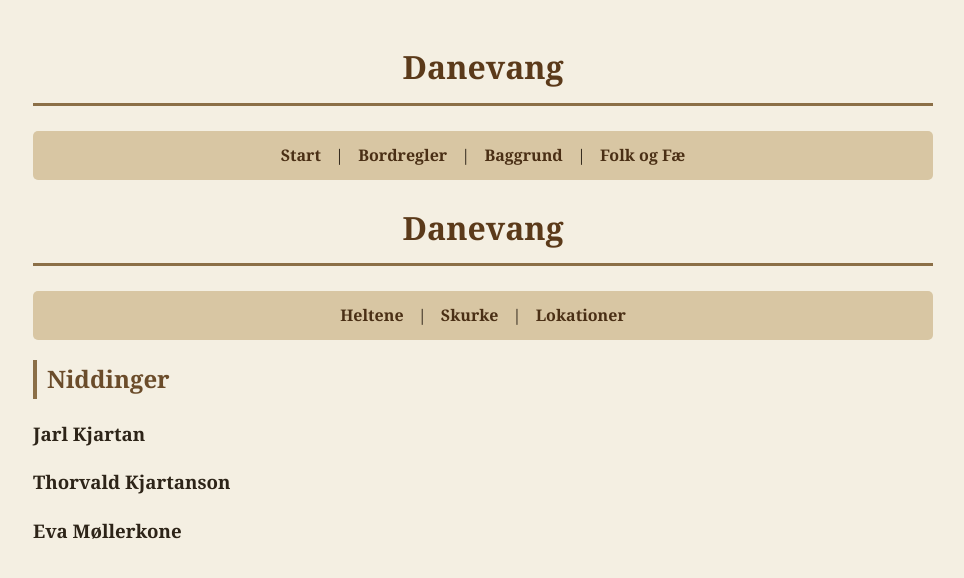
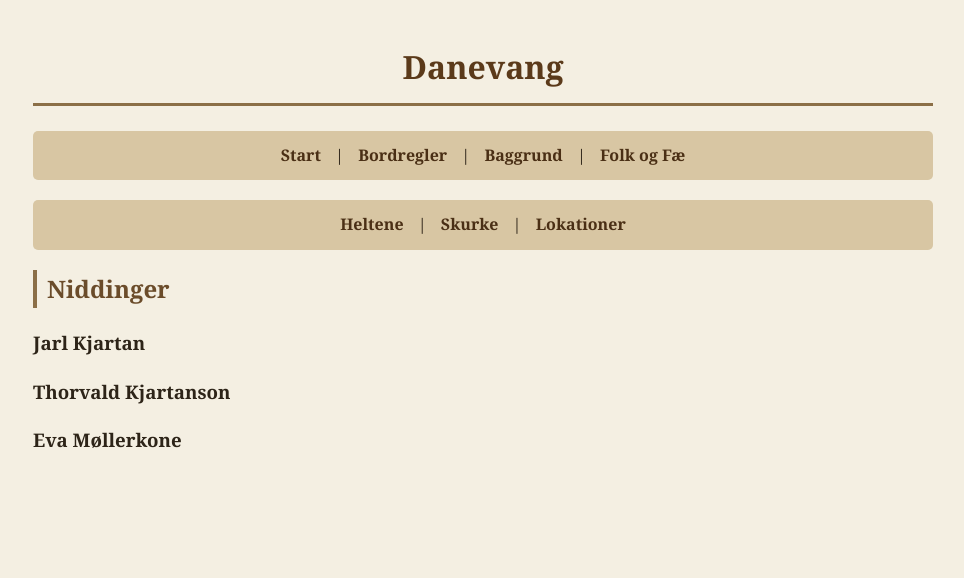
Before and after one commit to Stoffer75/den2side.dk, a Jekyll site: the page built from karakterer/npc.html, in a window 1280 px wide. Shown: the top 578 px of the page, without its empty margins (157-1121 px from the left). Built offline with Jekyll 4.4.1, drawn with Linux system fonts in a browser that asks for light colours.

Commit message:
Remove header from karakterer-menu.html
Removed the header 'Danevang' from the karakterer-menu.

```diff
--- a/_includes/karakterer-menu.html
+++ b/_includes/karakterer-menu.html
@@ -1,5 +1,3 @@
-<h1>Danevang</h1>
-
 <nav>
         <a href="{{ '/karakterer/pc.html' | relative_url }}">Heltene</a> |
         <a href="{{ '/karakterer/npc.html' | relative_url }}">Skurke</a> |
```
